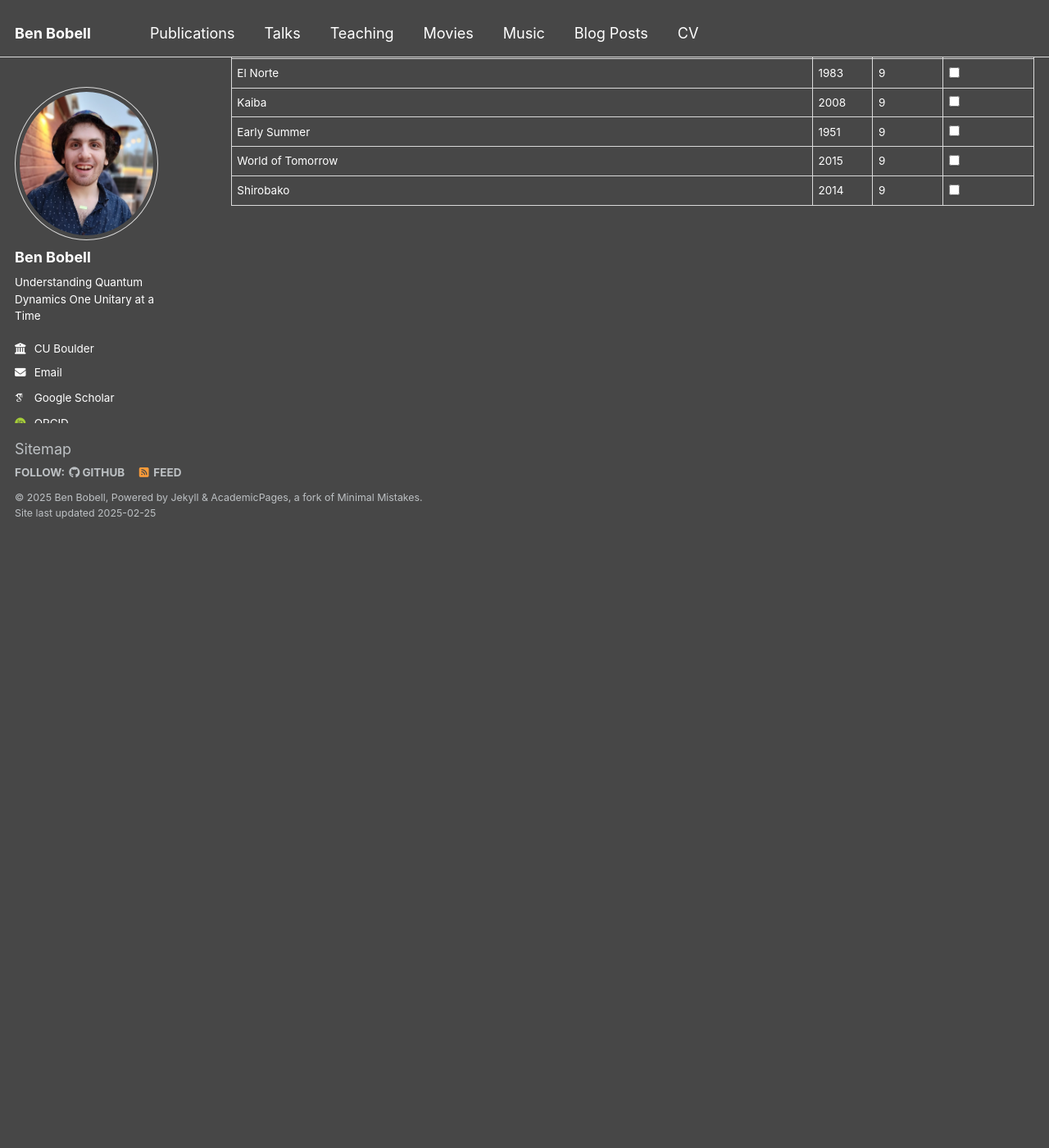
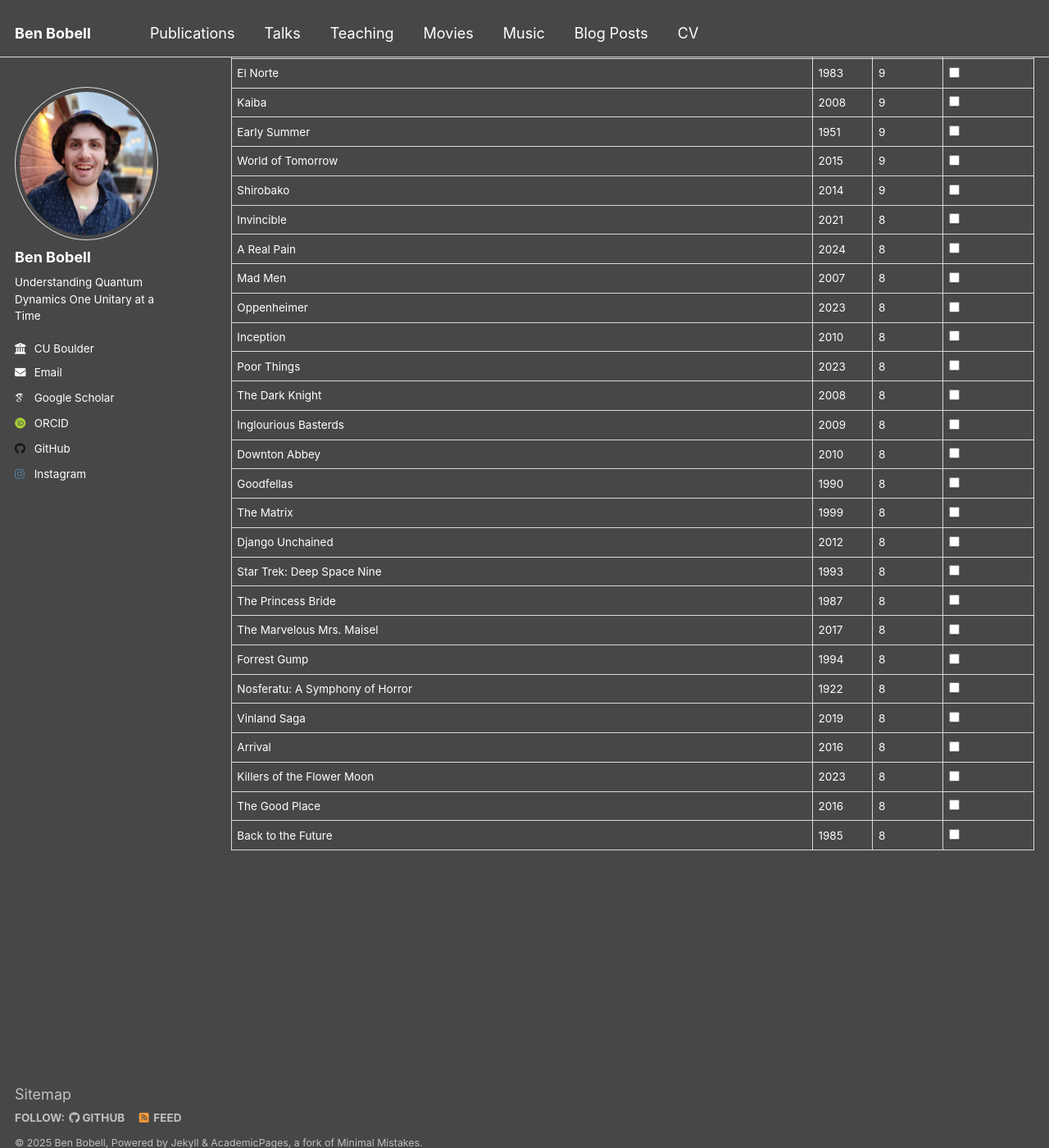
Before and after one commit to BenBobell00/BenBobell00.github.io, a Jekyll site: the page built from _pages/movies.html, in a window 1280 px wide and 1400 px high, scrolled down 8470 px. Shown: the whole window at 82% size. Built offline with Jekyll 4.4.1, drawn with Linux system fonts in a browser that asks for light colours; some web fonts are replaced; before the commit the page ends 9123 px from its top, so only the background shows below that.

Commit message:
Update movies.yml

```diff
--- a/_data/movies.yml
+++ b/_data/movies.yml
@@ -939,3 +939,91 @@ movies:
     year: 2014
     rating: 9
     watched: false
+  - title: "Invincible"
+    year: 2021
+    rating: 8
+    watched: false
+  - title: "A Real Pain"
+    year: 2024
+    rating: 8
+    watched: false
+  - title: "Mad Men"
+    year: 2007
+    rating: 8
+    watched: false
+  - title: "Oppenheimer"
+    year: 2023
+    rating: 8
+    watched: false
+  - title: "Inception"
+    year: 2010
+    rating: 8
+    watched: false
+  - title: "Poor Things"
+    year: 2023
+    rating: 8
+    watched: false
+  - title: "The Dark Knight"
+    year: 2008
+    rating: 8
+    watched: false
+  - title: "Inglourious Basterds"
+    year: 2009
+    rating: 8
+    watched: false
+  - title: "Downton Abbey"
+    year: 2010
+    rating: 8
+    watched: false
+  - title: "Goodfellas"
+    year: 1990
+    rating: 8
+    watched: false
+  - title: "The Matrix"
+    year: 1999
+    rating: 8
+    watched: false
+  - title: "Django Unchained"
+    year: 2012
+    rating: 8
+    watched: false
+  - title: "Star Trek: Deep Space Nine"
+    year: 1993
+    rating: 8
+    watched: false
+  - title: "The Princess Bride"
+    year: 1987
+    rating: 8
+    watched: false
+  - title: "The Marvelous Mrs. Maisel"
+    year: 2017
+    rating: 8
+    watched: false
+  - title: "Forrest Gump"
+    year: 1994
+    rating: 8
+    watched: false
+  - title: "Nosferatu: A Symphony of Horror"
+    year: 1922
+    rating: 8
+    watched: false
+  - title: "Vinland Saga"
+    year: 2019
+    rating: 8
+    watched: false
+  - title: "Arrival"
+    year: 2016
+    rating: 8
+    watched: false
+  - title: "Killers of the Flower Moon"
+    year: 2023
+    rating: 8
+    watched: false
+  - title: "The Good Place"
+    year: 2016
+    rating: 8
+    watched: false
+  - title: "Back to the Future"
+    year: 1985
+    rating: 8
+    watched: false
```
